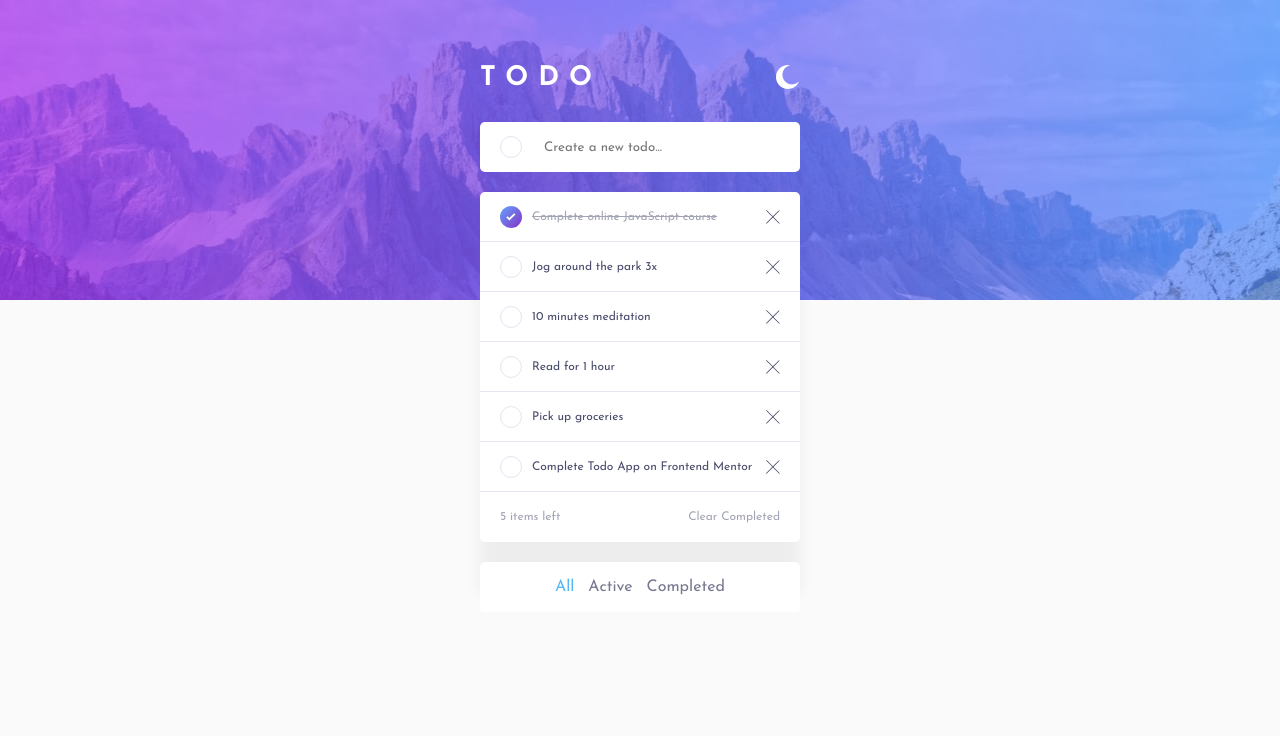
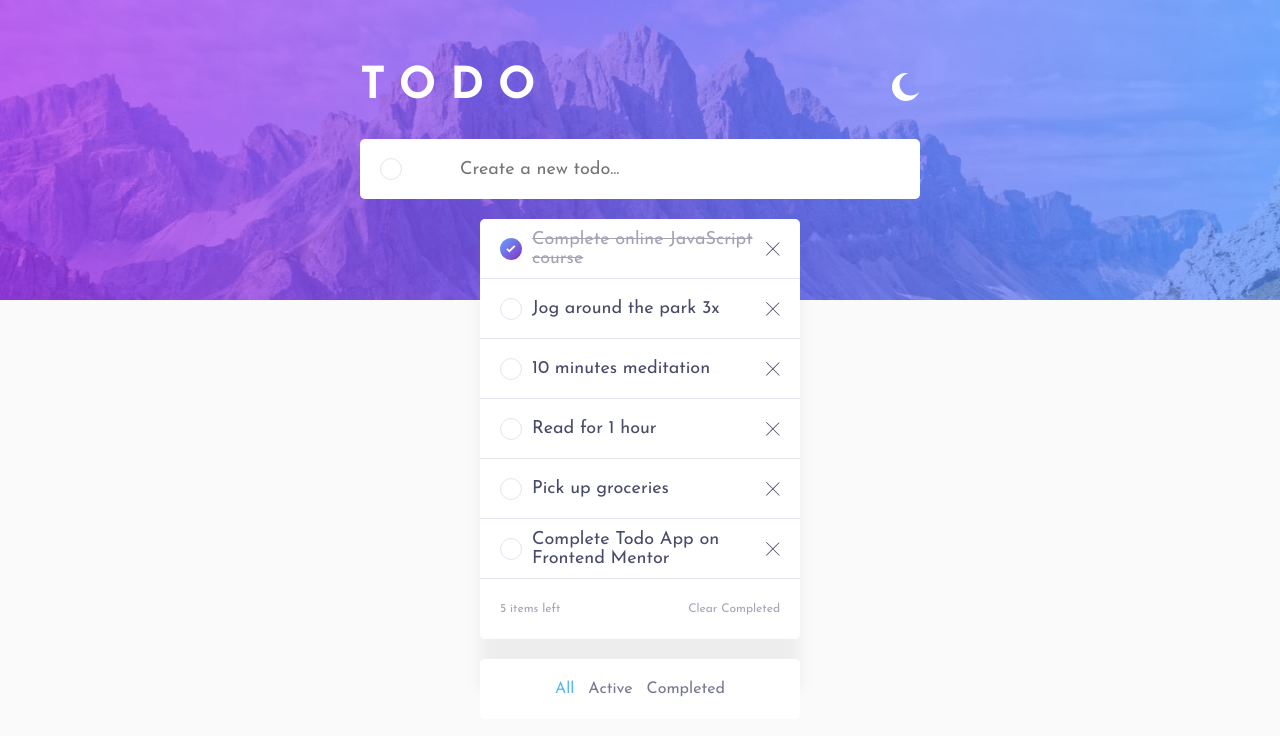
Before and after one commit to AlignedPigeon67/fm-todo-app, a React (Create React App) app: page / in a window 1280 px wide. Shown: the top 736 px of the page. Built offline with nearby package versions, Linux system fonts and the light colour scheme.

Commit message:
added media queries for larger screens

```diff
--- a/src/components/Header.js
+++ b/src/components/Header.js
@@ -5,15 +5,25 @@ import lightLogo from "../images/icon-sun.svg";
 const Container = styled.header`
   display: flex;
   justify-content: space-between;
+  align-items: center;
   width: 320px;
   z-index: 2;
 
   color: ${({ theme }) => theme.headingText};
+
+  @media (min-width: 700px) {
+    width: 560px;
+  }
 `;
 
 const Logo = styled.h2`
   letter-spacing: 10px;
   margin: 0;
+
+  @media (min-width: 700px) {
+    font-size: 44px;
+    letter-spacing: 14px;
+  }
 `;
 
 const ThemeToggle = styled.img`
@@ -21,6 +31,10 @@ const ThemeToggle = styled.img`
 
   &:hover {
     cursor: pointer;
+  }
+
+  @media (min-width: 700px) {
+    height: 28px;
   }
 `;
 
--- a/src/components/TodoInput.js
+++ b/src/components/TodoInput.js
@@ -12,6 +12,11 @@ const Form = styled.form`
   margin-top: 30px;
   border-radius: 5px;
   background-color: ${({ theme }) => theme.cardBackground};
+
+  @media (min-width: 700px) {
+    width: 560px;
+    height: 60px;
+  }
 `;
 
 const Input = styled.input`
@@ -33,6 +38,10 @@ const Input = styled.input`
   }
   :-ms-input-placeholder {
     color: ${(props) => (props.isDarkMode ? "hsl(234, 39%, 85%)" : "")};
+  }
+
+  @media (min-width: 700px) {
+    font-size: 18px;
   }
 `;
 
--- a/src/components/TodoItem.js
+++ b/src/components/TodoItem.js
@@ -14,6 +14,10 @@ export const Item = styled.div`
   border-bottom: 1px solid ${({ theme }) => theme.borderCircle};
   background-color: ${({ theme }) => theme.cardBackground};
   color: ${({ theme }) => theme.textLight};
+
+  @media (min-width: 700px) {
+    height: 60px;
+  }
 `;
 
 const Text = styled.p`
@@ -23,6 +27,10 @@ const Text = styled.p`
 
   text-decoration: ${(props) => (props.isComplete ? "line-through" : "none")};
   opacity: ${(props) => (props.isComplete ? "0.5" : "1")};
+
+  @media (min-width: 700px) {
+    font-size: 18px;
+  }
 `;
 
 const Image = styled.img`
```
